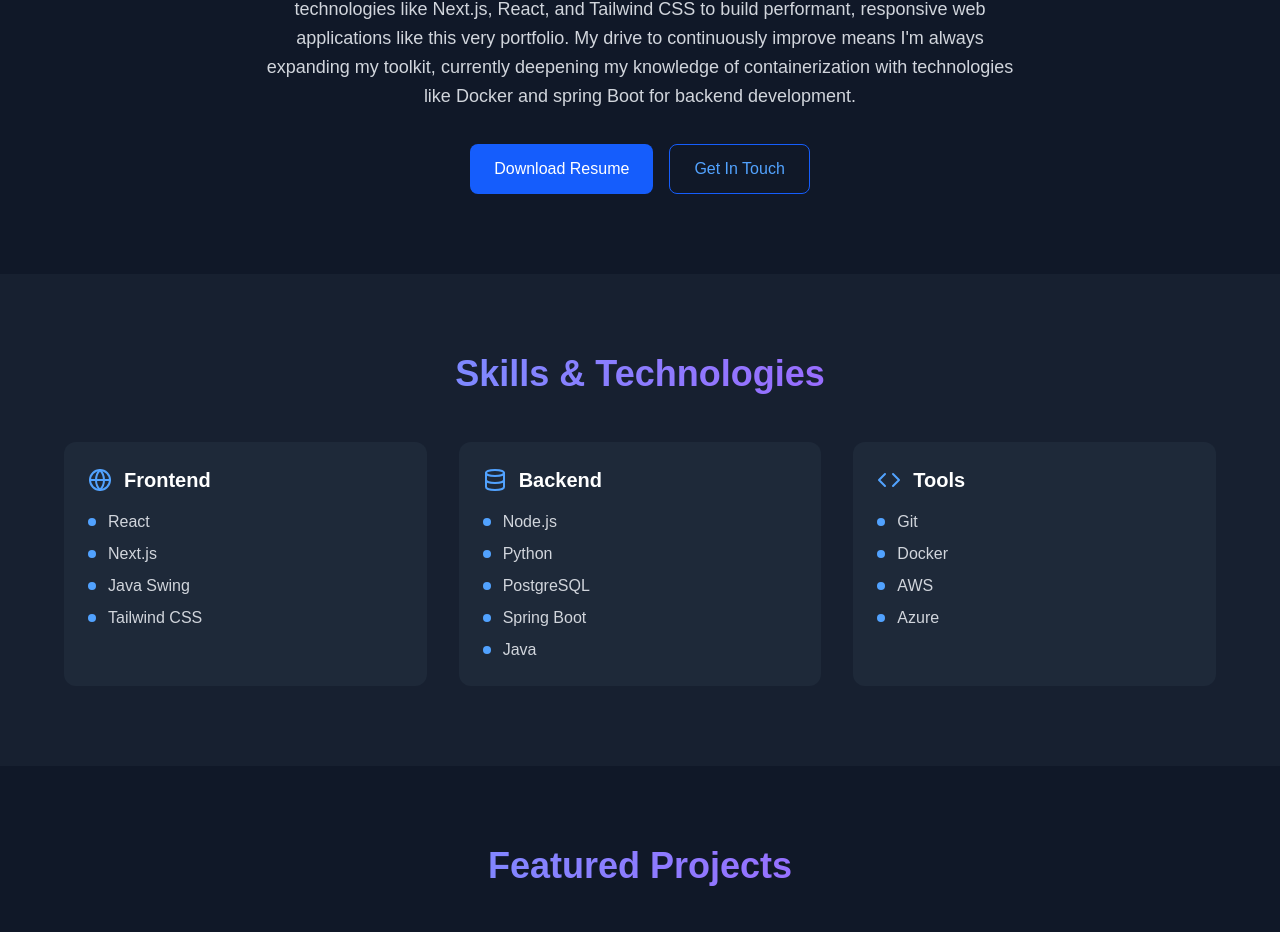
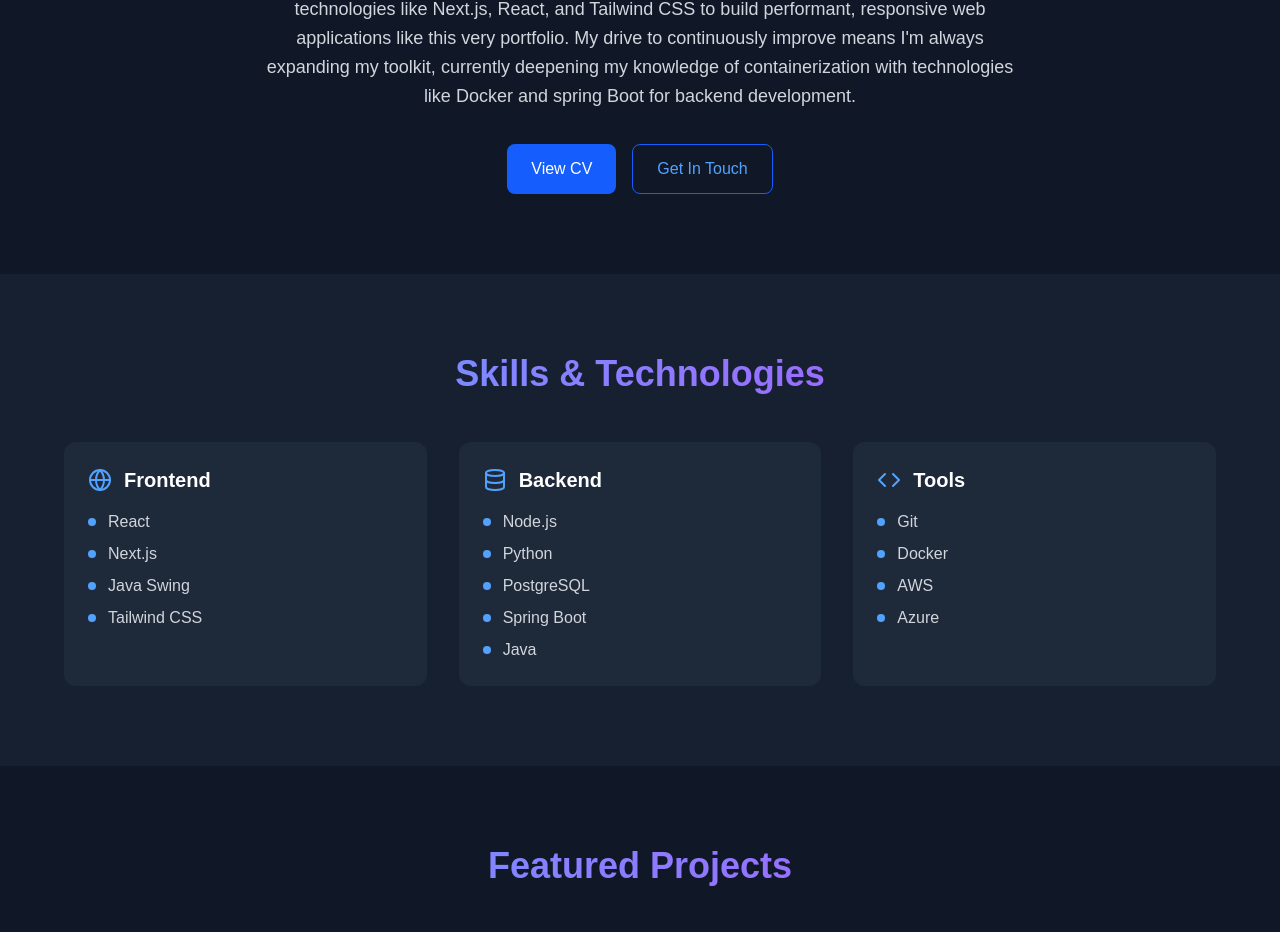
Before and after one commit to Vali-Hameed/Portfolio-Website, a Next.js app: page / in a window 1280 px wide. Shown: the part 1173-2105 px from the top of the page. Built offline with nearby package versions, Linux system fonts and the light colour scheme.

Commit message:
added functioanlity to my view cv button so that it opens a separate tab to view my cv where they can also download it

```diff
--- a/src/app/page.js
+++ b/src/app/page.js
@@ -174,8 +174,11 @@ const Portfolio = () => {
               </p>
             </div>
             <div className="flex justify-center space-x-4">
-              <button className="bg-blue-600 hover:bg-blue-700 px-6 py-3 rounded-lg transition-colors">
-                Download Resume
+              <button
+                onClick={() => window.open('/Vali_Hameed_CV.pdf', '_blank')}
+                className="bg-blue-600 hover:bg-blue-700 px-6 py-3 rounded-lg transition-colors">
+                View CV
+
               </button>
               <button
                 onClick={() => scrollToSection('contact')}
```
Also changed, not shown: 1 other file (tests, documents, lock files or other folders).
